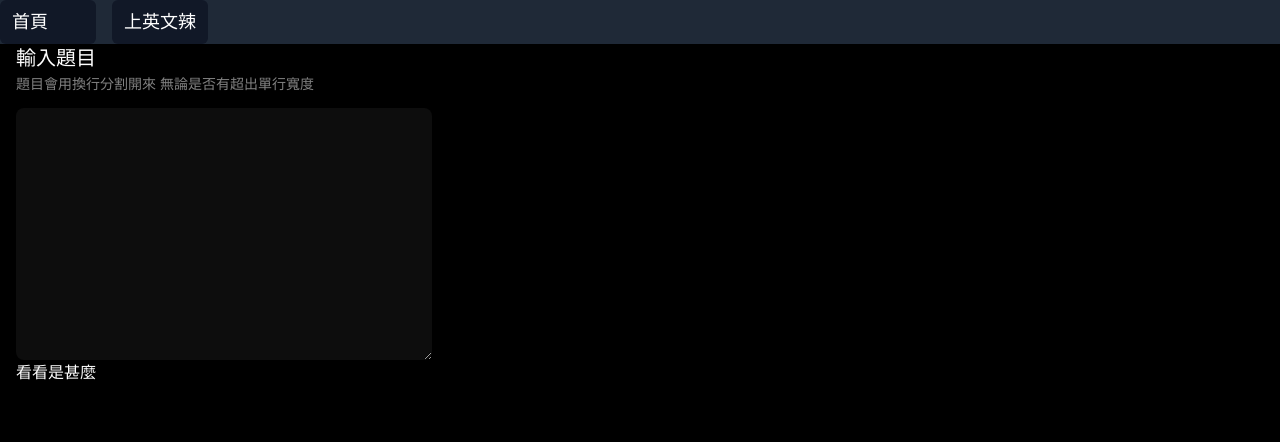
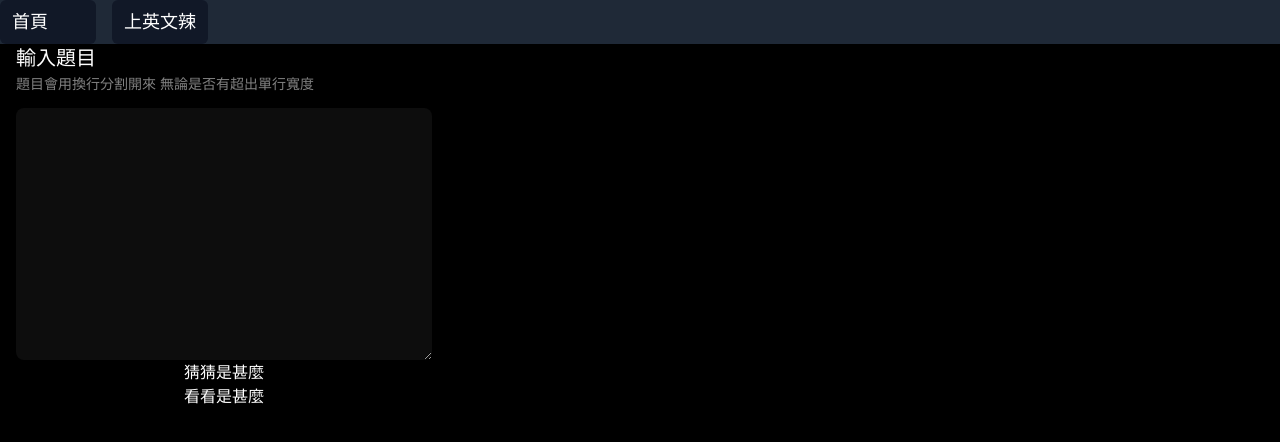
Before and after one commit to akira103150146/akira103150146.github.io, a React (Create React App) app: page / in a window 1280 px wide. Shown: the top 442 px of the page. Built offline with nearby package versions, Linux system fonts and the light colour scheme.

Commit message:
refractor home

```diff
--- a/src/pages/Home.tsx
+++ b/src/pages/Home.tsx
@@ -4,17 +4,18 @@ import { useState } from 'react';
 
 function Home() {
     const [inputText, setInputText] = useState('');
-    const [randomResult, setRandomResult] = useState('');
+    const [randomResult, setRandomResult] = useState('猜猜是甚麼');
     const getRandomLine = (text: string) => {
         const lines = text.split("\n");
-        if (lines.length == 0)
-            return "";
+
+        if (text == "")
+            return "猜猜是甚麼";
 
         const randomIndex = Math.floor(Math.random() * lines.length);
         return lines[randomIndex];
     }
 
-    return <div className="w-full max-w-md px-4">
+    return <div className="w-full max-w-md px-4 flex flex-col">
         <Field>
             <Label className="text-xl font-medium text-white">輸入題目</Label>
             <Description className="text-sm/6 text-white/50">題目會用換行分割開來 無論是否有超出單行寬度</Description>
@@ -28,8 +29,8 @@ function Home() {
         "
             />
         </Field>
-        <span className='text-white'>{randomResult}</span>
-        <Button onClick={() => setRandomResult(getRandomLine(inputText))} className="text-white">看看是甚麼</Button>
+        <span className='text-white text-center'>{randomResult}</span>
+        <Button onClick={() => setRandomResult( getRandomLine(inputText))} className="text-white">看看是甚麼</Button>
     </div>
 }
 
--- a/src/pages/NotFound.tsx
+++ b/src/pages/NotFound.tsx
@@ -2,7 +2,7 @@ import React from "react";
 
 
 function NotFound() {
-    return <div>404</div>
+    return <div className="text-white">404</div>
 }
 
 export default NotFound;
```
Also changed, not shown: 1 other file (tests, documents, lock files or other folders).
